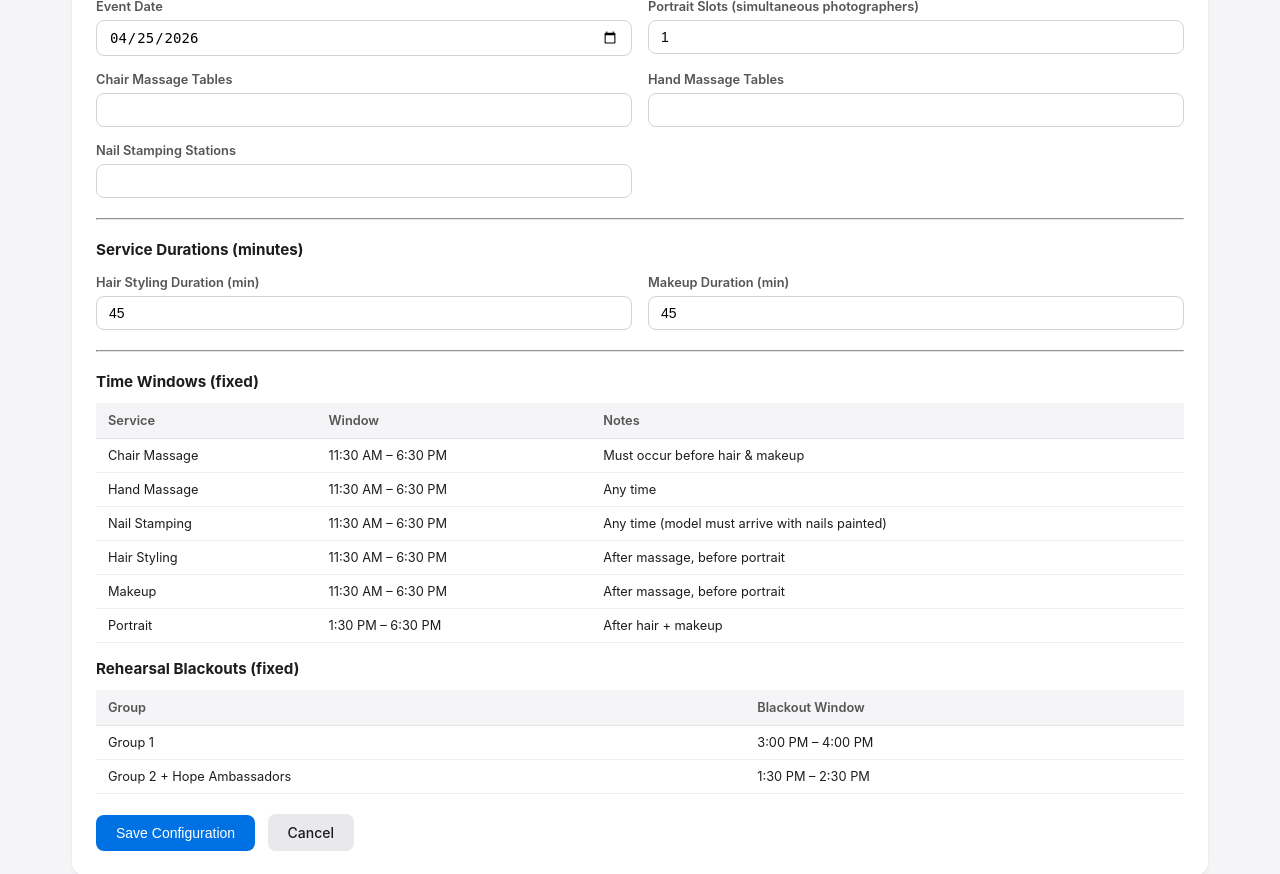
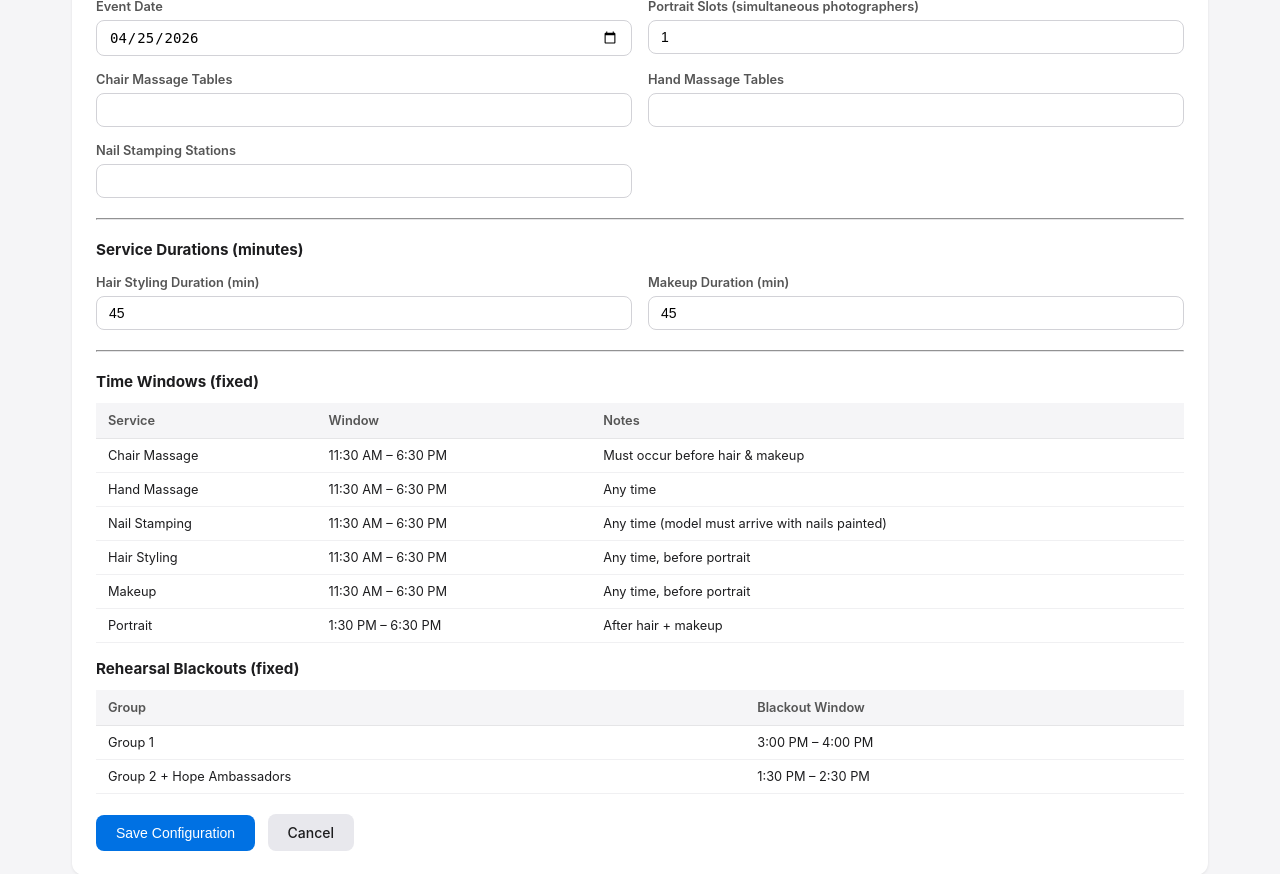
Before and after one commit to suelaspada-sudo/NEBCA-scheduling, a Flask app: page /configure in a window 1280 px wide. Shown: the part 194-1068 px from the top of the page. Run offline with Flask 3, Linux system fonts and the light colour scheme.

Commit message:
Update configure page: hair and makeup notes to 'Any time, before portrait'

```diff
--- a/templates/configure.html
+++ b/templates/configure.html
@@ -54,8 +54,8 @@
       <tr><td>Chair Massage</td><td>11:30 AM – 6:30 PM</td><td>Must occur before hair & makeup</td></tr>
       <tr><td>Hand Massage</td><td>11:30 AM – 6:30 PM</td><td>Any time</td></tr>
       <tr><td>Nail Stamping</td><td>11:30 AM – 6:30 PM</td><td>Any time (model must arrive with nails painted)</td></tr>
-      <tr><td>Hair Styling</td><td>11:30 AM – 6:30 PM</td><td>After massage, before portrait</td></tr>
-      <tr><td>Makeup</td><td>11:30 AM – 6:30 PM</td><td>After massage, before portrait</td></tr>
+      <tr><td>Hair Styling</td><td>11:30 AM – 6:30 PM</td><td>Any time, before portrait</td></tr>
+      <tr><td>Makeup</td><td>11:30 AM – 6:30 PM</td><td>Any time, before portrait</td></tr>
       <tr><td>Portrait</td><td>1:30 PM – 6:30 PM</td><td>After hair + makeup</td></tr>
     </table>
 
```
